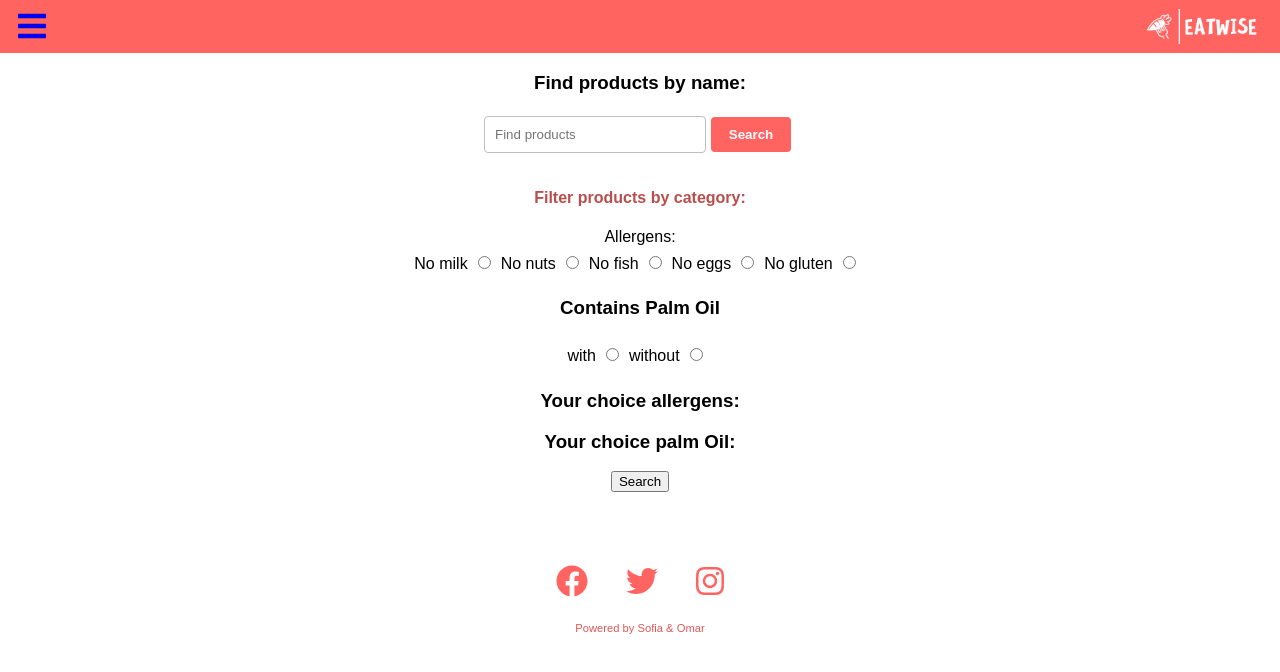
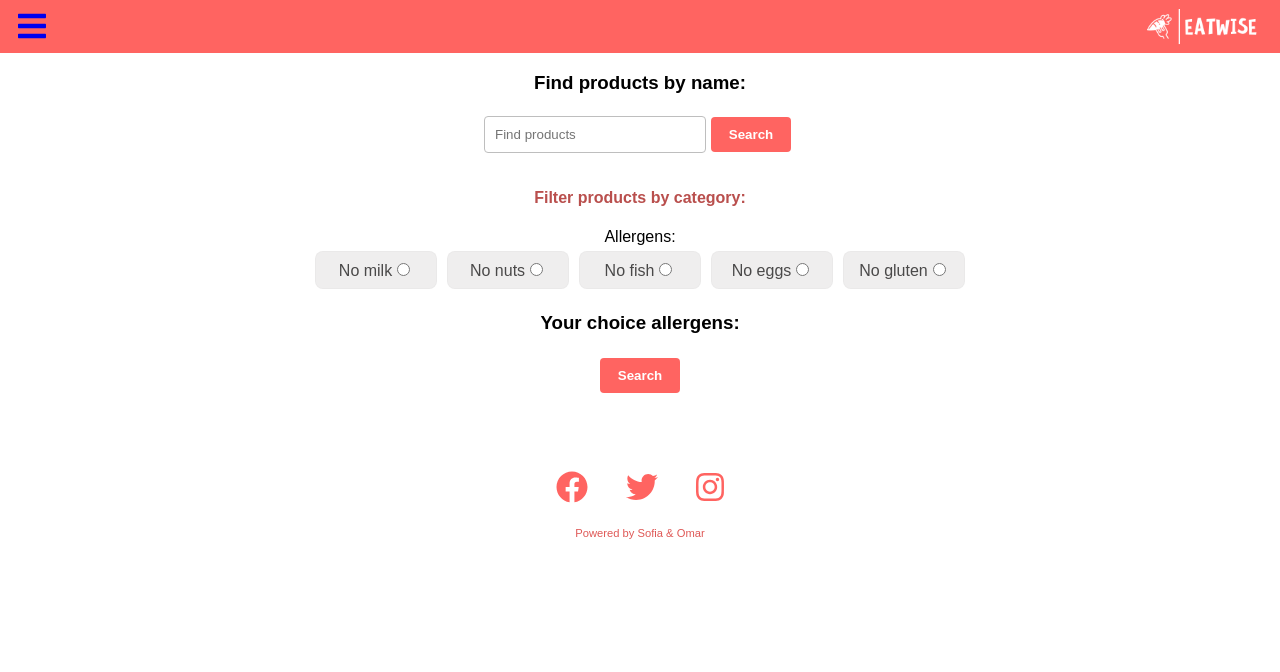
Before and after one commit to secondreact/eatwise, a React (Create React App) app: page / in a window 1280 px wide. Shown: the top 672 px of the page. Built offline with nearby package versions, Linux system fonts and the light colour scheme; what webfontloader would draw is missing.

Commit message:
css filter buttons

```diff
--- a/src/Components/Filters/Filters.js
+++ b/src/Components/Filters/Filters.js
@@ -49,12 +49,12 @@ export default class Filters extends Component {
 
   render() {
     return (
+      <>
+        <label>Allergens:</label>
         <div className="filters">
-        <label>Allergens:</label>
-        <br />
           {this.allergens.map((item) => {
             return (
-            <>
+              <div className="filter-input">
                 <label htmlFor={item}>No {item}</label>
                 <input
                   value={item}
@@ -63,12 +63,12 @@ export default class Filters extends Component {
                   checked={this.state.allergens == item}
                   onChange={this.onAllergensChange}
                 />
-            </>
+              </div>
             );
           })}
 
-        <h3>Contains Palm Oil</h3>
-        {this.palmOil.map((item) => {
+          {/* <h3>Contains Palm Oil</h3> */}
+          {/* {this.palmOil.map((item) => {
           return (
             <>
               <label htmlFor={item}>{item}</label>
@@ -81,12 +81,14 @@ export default class Filters extends Component {
               />
             </>
           );
-        })}
+        })} */}
 
           <h3>Your choice allergens: {this.state.allergens} </h3>
-        <h3>Your choice palm Oil: {this.state.palmOil} </h3>
+          {/* <h3>Your choice palm Oil: {this.state.palmOil} </h3> */}
 
-        <button onClick={this.filterSearch}>Search</button>
+          <button className="search-button" onClick={this.filterSearch}>
+            Search
+          </button>
           <>
             {this.state.list?.map((item) => {
               return (
@@ -98,6 +100,7 @@ export default class Filters extends Component {
             })}
           </>
         </div>
+      </>
     );
   }
 }
--- a/src/Components/Filters/Filters.scss
+++ b/src/Components/Filters/Filters.scss
@@ -1,7 +1,13 @@
-.filters {
-  input {
-    margin: 10px;
-  }
+.filter-input {
+  display: inline-block;
+  margin: 10px;
+  background-color: #efeeee;
+  color: #4a4949;
+  border-radius: 8px;
+  padding: 8px 10px;
+  margin: 5px;
+  width: 100px;
+  border: 1px solid rgba(0, 0, 0, 0.02);
 }
 
 .filters-section {
```
Lines whose indentation alone changed are shown as unchanged.
